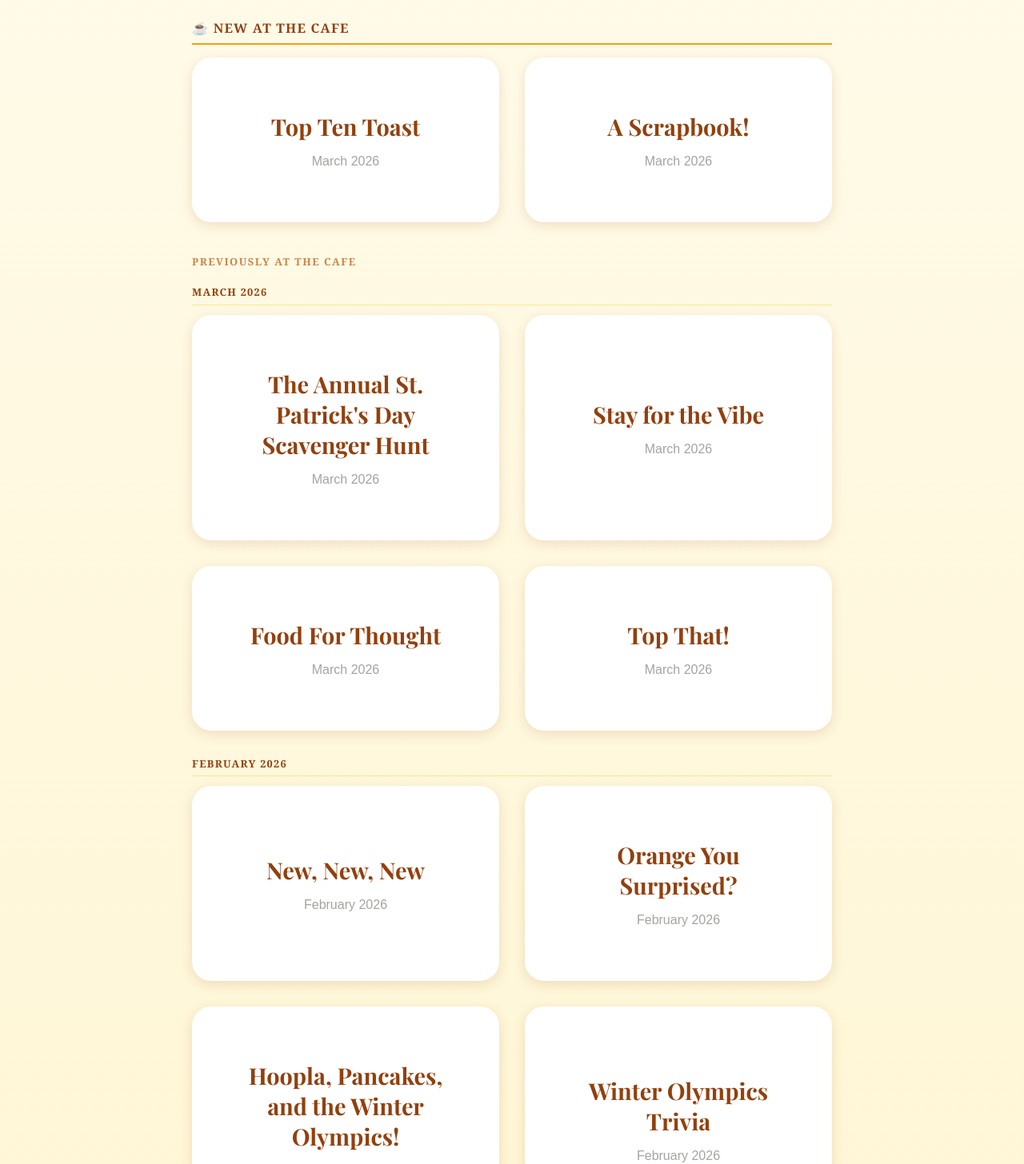
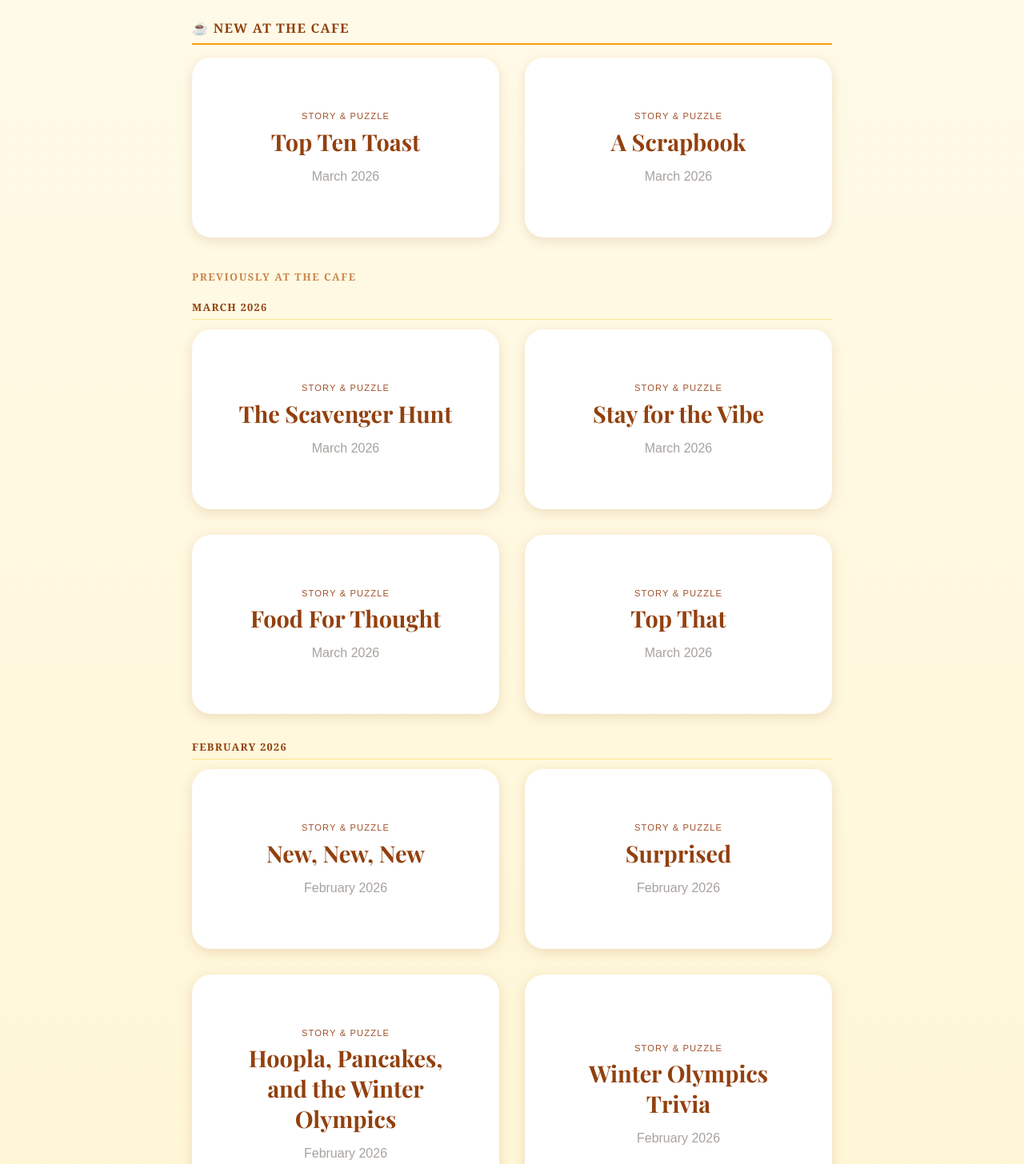
Before and after one commit to lauriegriddle/lettergriddlecafe, a Next.js app: page / in a window 1280 px wide. Shown: the part 260-1716 px from the top of the page at 80% size. Built offline with nearby package versions, Linux system fonts and the light colour scheme.

Commit message:
Add header subtitle, story card labels, and update scavenger hunt title

```diff
--- a/app/globals.css
+++ b/app/globals.css
@@ -94,6 +94,13 @@
   gap: 2rem;
   max-width: 800px;
   margin: 0 auto;
+}
+.story-card-label {
+  font-size: 0.7rem;
+  letter-spacing: 0.1em;
+  text-transform: uppercase;
+  color: #a0522d;
+  margin-bottom: 0.4rem;
 }
 
 @media (max-width: 500px) {
--- a/app/page.js
+++ b/app/page.js
@@ -242,7 +242,7 @@ const stories = [
   },
   {
   id: 'hoopla-pancakes-winter-olympics',
-  title: 'Hoopla, Pancakes, and the Winter Olympics!',
+  title: 'Hoopla, Pancakes, and the Winter Olympics',
   subtitle: '🥇 Now Available',
   date: 'February 2026',
   locked: false,
@@ -268,7 +268,7 @@ const stories = [
 },
 {
   id: 'orange-you-surprised',
-  title: 'Orange You Surprised?',
+  title: 'Surprised',
   subtitle: '🍊 Now Available',
   date: 'February 2026',
   locked: false,
@@ -311,7 +311,7 @@ const stories = [
 },
 {
   id: 'top-that',
-  title: 'Top That!',
+  title: 'Top That',
   subtitle: '🍳 Now Available',
   date: 'March 2026',
   locked: false,
@@ -378,7 +378,7 @@ const stories = [
 },
 {
   id: 'st-patricks-day-scavenger-hunt',
-  title: 'The Annual St. Patrick\'s Day Scavenger Hunt',
+  title: 'The Scavenger Hunt',
   subtitle: '☘️ 2026 Edition',
   date: 'March 2026',
   locked: false,
@@ -408,7 +408,7 @@ const stories = [
 },
 {
   id: 'a-scrapbook',
-  title: 'A Scrapbook!',
+  title: 'A Scrapbook',
   subtitle: '📔 Now Available',
   date: 'March 2026',
   locked: false,
@@ -1209,6 +1209,7 @@ function StoryCard({ story, onClick }) {
       disabled={story.locked}
       style={touchOptimizationInteractive}
     >
+      <p className="story-card-label">Story & Puzzle</p>
       <h3 className="story-card-title">{story.title}</h3>
       {story.locked ? (
         <p className="story-card-locked-text">{story.subtitle}</p>
```
